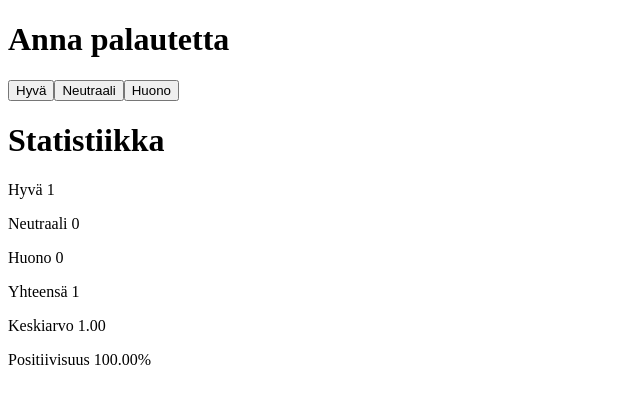
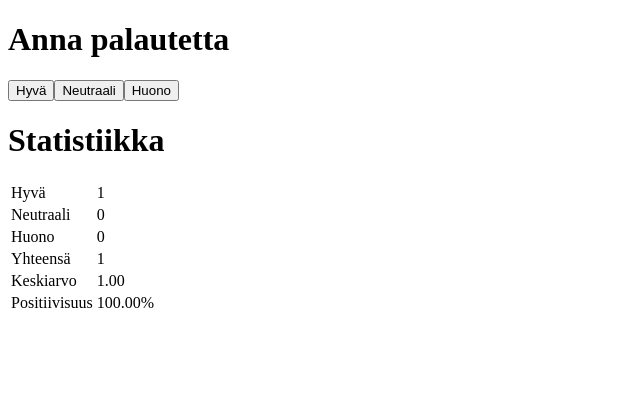
Before and after one commit to mikyks1/FullStackOpen, a React (Create React App) app in the folder osa1/unicafe/: page / in a window 1280 px wide. Both pictures are taken after a click on the button "Hyvä". Shown: the top 404 px of the page, without its empty margins (0-640 px from the left). Built offline with nearby package versions, Linux system fonts and the light colour scheme.

Commit message:
1.11*: unicafe, step6

```diff
--- a/osa1/unicafe/src/App.js
+++ b/osa1/unicafe/src/App.js
@@ -17,19 +17,30 @@ const Feedback = ({ good, neutral, bad }) => {
   )
 }
 
-const StatisticsLine = ({ value, text, unit = "" }) => <p>{text} {value}{unit}</p>
+const StatisticsLine = ({ value, text, unit = "" }) => {
+  return (
+    <tr>
+      <td>{text}</td>
+      <td>{value}{unit}</td>
+    </tr>
+  )
+}
 
 const Statistics = ({ good, neutral, bad, total, average, positive }) => {
   if (total) {
     return (
       <div>
         <h1>Statistiikka</h1>
+        <table>
+          <tbody>
             <StatisticsLine value={good} text="Hyvä" />
             <StatisticsLine value={neutral} text="Neutraali" />
             <StatisticsLine value={bad} text="Huono" />
             <StatisticsLine value={total} text="Yhteensä" />
             <StatisticsLine value={average} text="Keskiarvo" />
             <StatisticsLine value={positive} text="Positiivisuus" unit="%" />
+          </tbody>
+        </table>
       </div>
     )
   }
```
Lines whose indentation alone changed are shown as unchanged.
